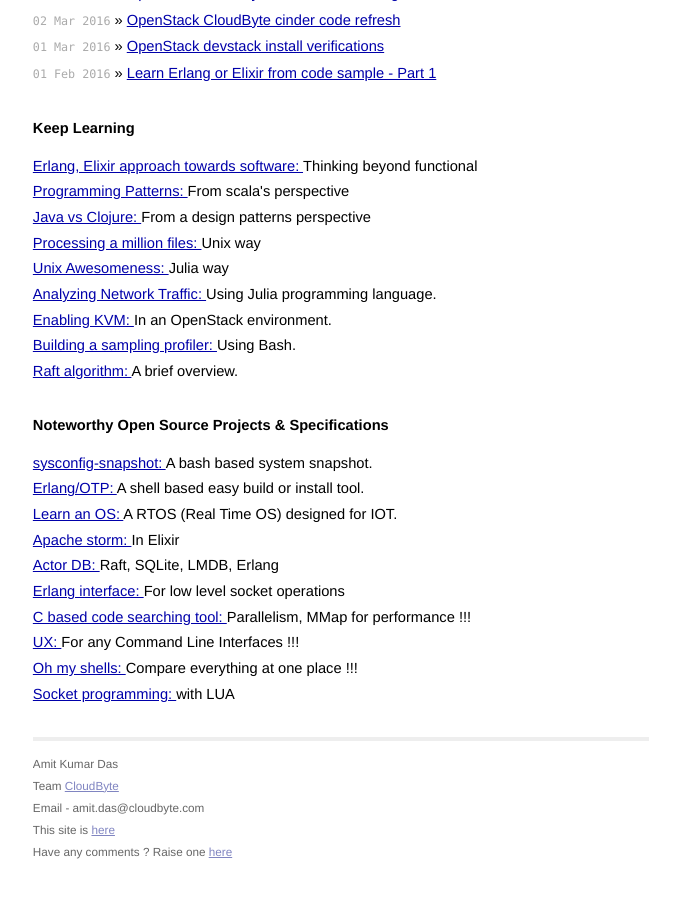
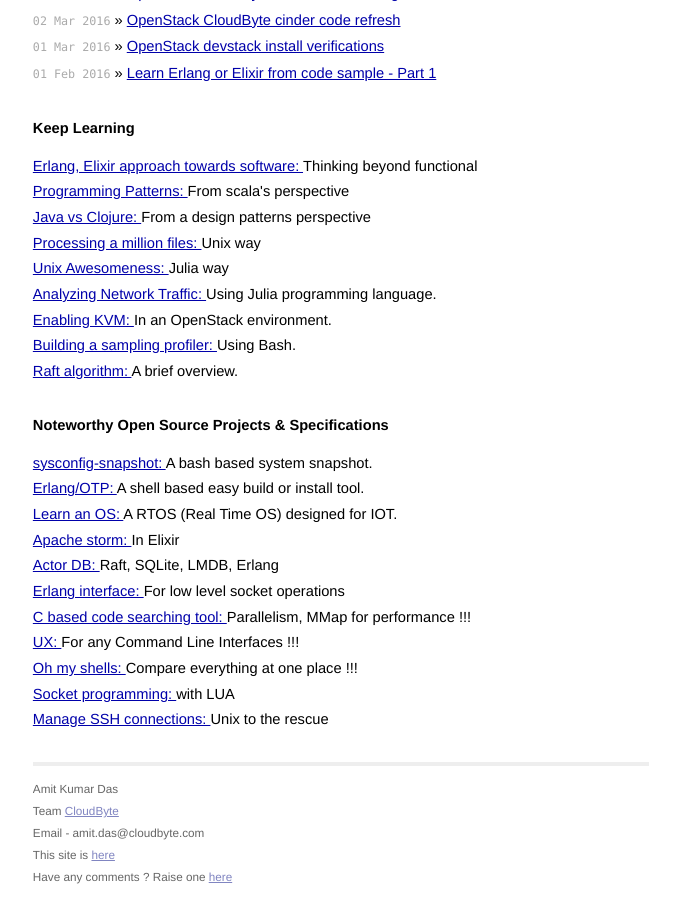
Before and after one commit to AmitKumarDas/amitkumardas.github.io, a Jekyll site: the page built from index.html, in a window 1280 px wide and 900 px high, scrolled down 1217 px. Shown: the whole window, without its empty margins (299-979 px from the left). Built offline with Jekyll 4.4.1, drawn with Linux system fonts in a browser that asks for light colours; before the commit the page ends 2091 px from its top, so only the background shows below that.

Commit message:
Update index.html

```diff
--- a/index.html
+++ b/index.html
@@ -131,5 +131,11 @@
       </a>
       with LUA
     </li>
+    <li>
+      <a href="https://shapeshed.com/manage-ssh-connections-with-a-ssh-config-file/">
+        Manage SSH connections:
+      </a>
+      Unix to the rescue
+    </li>
   </ul>
 </div>
```
